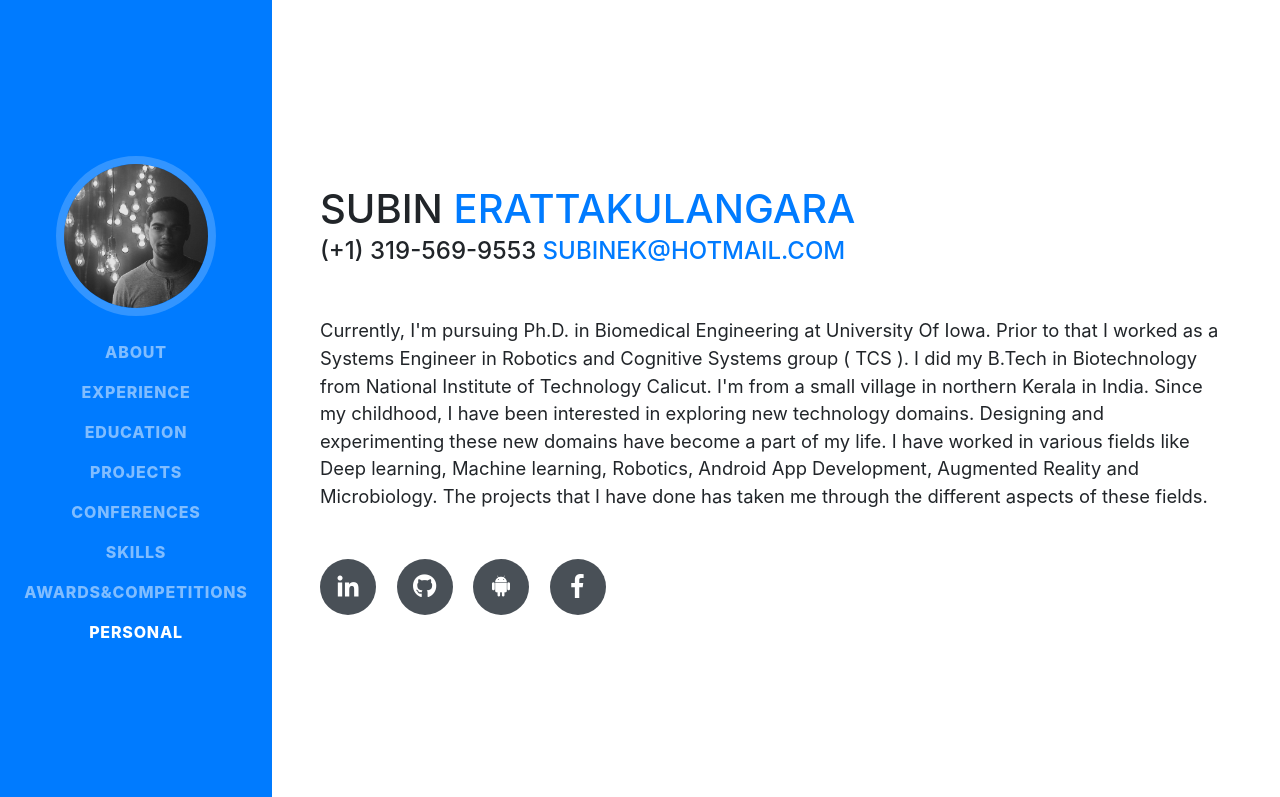
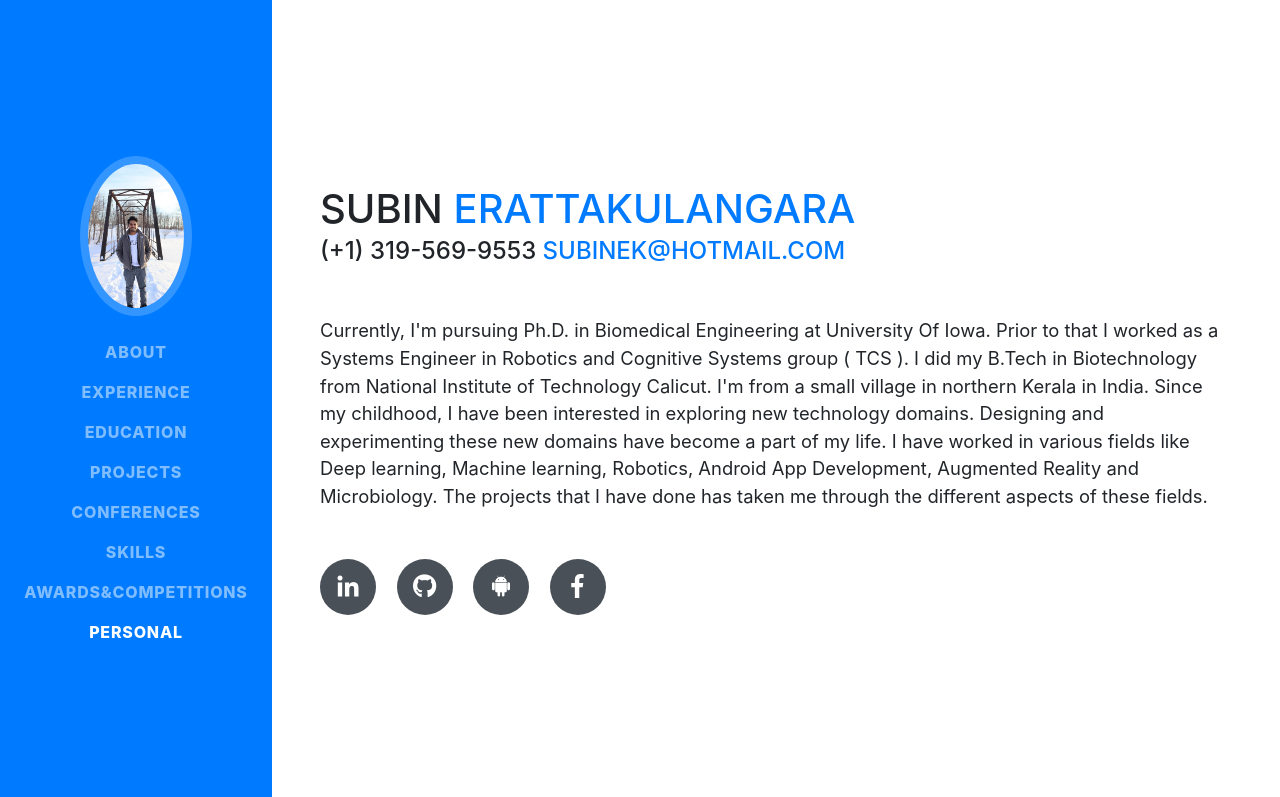
Before and after one commit to eksubin/Portfolio-Version1.0, a website with bundled scripts: page index.html in a window 1280 px wide. Shown: the top 797 px of the page. Built offline with nearby package versions, Linux system fonts and the light colour scheme; a web font is replaced by a local one.

Commit message:
profile image
added new image

```diff
--- a/index.html
+++ b/index.html
@@ -29,7 +29,7 @@
       <a class="navbar-brand js-scroll-trigger" href="#page-top">
         <span class="d-block d-lg-none"></span>
         <span class="d-none d-lg-block">
-          <img class="img-fluid img-profile rounded-circle mx-auto mb-2" src="img/profile.jpg" alt="">
+          <img class="img-fluid img-profile rounded-circle mx-auto mb-2" src="img/profile2.jpg" alt="">
         </span>
       </a>
       <button class="navbar-toggler" type="button" data-toggle="collapse" data-target="#navbarSupportedContent" aria-controls="navbarSupportedContent" aria-expanded="false" aria-label="Toggle navigation">
```
Also changed, not shown: img/profile2.jpg (added).
